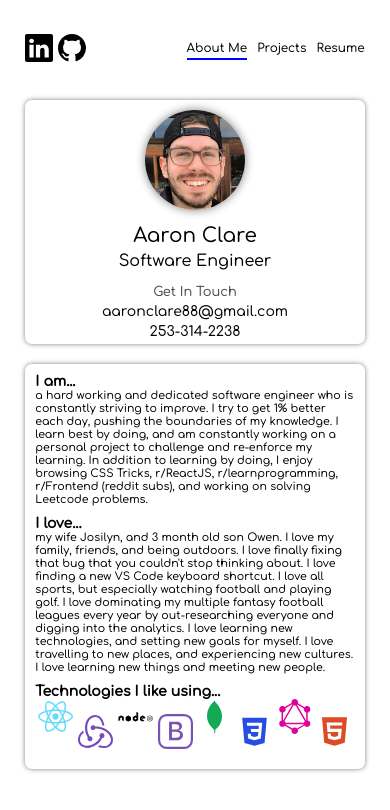
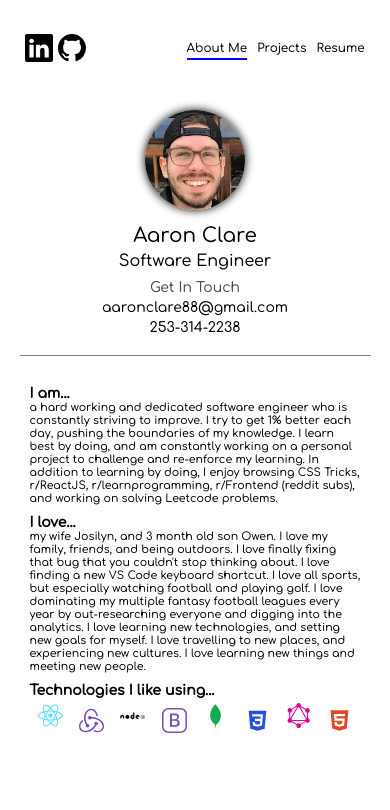
Before and after one commit to aaronclare3/Portfolio, a React (Create React App) app: page / in a window 390 px wide. Shown: the top 810 px of the page. Built offline with nearby package versions, Linux system fonts and the light colour scheme.

Commit message:
fixed some more responsiveness

```diff
--- a/src/components/About.css
+++ b/src/components/About.css
@@ -1,7 +1,6 @@
 .About {
     height: 100%;
     width: 100%;
-    width: 87%;
     margin: 0 auto;
     height: 80%;
     display: flex;
@@ -9,9 +8,9 @@
 
 .About-Main {
     width: 80%;
-    margin-left: 20px;
+    margin-left: 10px;
     border-radius: 7px;
-    box-shadow: 0px 0px 5px grey;
+    /* box-shadow: 0px 0px 5px grey; */
     padding: 10px;
 }
 
@@ -22,8 +21,11 @@
     display: flex;
     flex-direction: column;
     justify-content: space-between;
-    border-radius: 7px;
-    box-shadow: 0px 0px 5px grey;
+    margin-right: 10px;
+
+    /* border-radius: 7px; */
+    border-right: 1px solid grey;
+    /* box-shadow: 0px 0px 5px grey; */
 }
 
 .About-LeftHeaderImage {
@@ -34,7 +36,7 @@
 .About-LeftHeaderImage > img {
     width: 90%;
     border-radius: 50%;
-    box-shadow: 0px 0px 10px grey;
+    box-shadow: 0px 0px 10px black;
 }
 
 .About-LeftHeaderName {
@@ -71,6 +73,8 @@
 .AboutMainILikeHeader {
     margin-bottom: 20px;
 }
+
+
 
 .AboutMainILikeBody1, .AboutMainILikeBody2 {
     font-size: 75px;
@@ -135,27 +139,42 @@
     grid-column-start: 8;
 }
 
+@media (min-width: 1540px) {
+    .AboutMainIAmHeader, .AboutMainILoveHeader, .AboutMainILikeHeader {
+        font-size: 30px;
+    }
+
+    .AboutMainIAmBody, .AboutMainILoveBody {
+        font-size: 26px;
+    }
+
+    .AboutMainILikeBody1, .AboutMainILikeBody2 {
+        font-size: 60px;
+    }
+}
+
 @media (max-width: 1310px) {
     .About {
         flex-direction: column;
+        width: 90%;
     }
 
     .About-Left {
         flex-direction: row;
         width: 100%;
-        align-items: center;
+        border-right:none;
+        border-bottom: 1px solid grey;
+        padding-bottom: 10px;
     }
 
-    .About-LeftHeader {
-        margin-left: 10px;
-    }
 
     .About-LeftHeaderImage > img {
         width: 100px;
     }
 
-    .About-LeftBottomInfo, .About-LeftBottomInfo > div {
-        margin: 10px 10px 10px 0;
+    .About-LeftBottom {
+        display: flex;
+        align-items: flex-end;
     }
 
     .About-Main {
@@ -192,7 +211,7 @@
 }
 @media (max-width: 1120px) {
     .AboutMainILikeHeader {
-        margin-bottom: 0px;
+        margin-bottom: 5px;
     }
 }
 @media (max-width: 1050px) {
@@ -265,7 +284,7 @@
 
 @media (max-width: 560px) {
     .About-Main {
-        height: 90%;
+        height: fit-content;
         margin-top: 20px;
     }
     .AboutMainIAmHeader, .AboutMainILoveHeader, .AboutMainILikeHeader {
@@ -274,6 +293,9 @@
 
     .AboutMainIAmBody, .AboutMainILoveBody {
         font-size: 13px !important;
+    }
+    .AboutMainILikeBody1, .AboutMainILikeBody2 {
+        font-size: 25px !important;
     }
 }
 
--- a/src/components/About.js
+++ b/src/components/About.js
@@ -22,8 +22,8 @@ const About = () => {
             <div className='About-LeftHeaderTitle'>Software Engineer</div>
           </div>
           <div className='About-LeftBottom'>
-            <div className='About-LeftBottomContact'>Get In Touch</div>
             <div className='About-LeftBottomInfo'>
+              <div className='About-LeftBottomContact'>Get In Touch</div>
               <div>aaronclare88@gmail.com</div>
               <div>253-314-2238</div>
             </div>
--- a/src/components/App.css
+++ b/src/components/App.css
@@ -7,7 +7,7 @@
 
 body {
     /* background: #0B54FF; */
-    background: black;
+    /* background: black; */
 }
 
 .Main {
@@ -21,6 +21,7 @@ body {
     right: 0;
     margin: auto;
     border-radius: 10px;
+    box-shadow: 0px 0px 5px grey;
 }
 
 .Grid-container {
@@ -257,6 +258,7 @@ li.slide-underline {
     .Main {
         height: 100%;
         width: 100%;
+        box-shadow: none;
     }
 
     .Grid-container {
```
